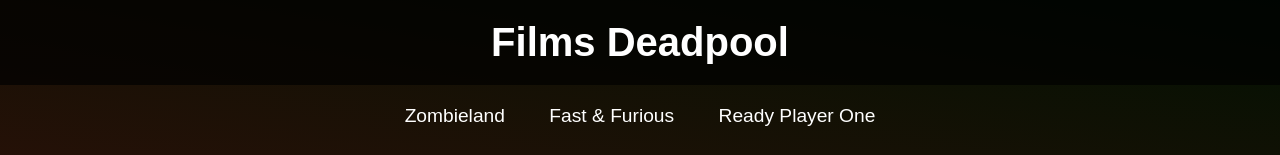
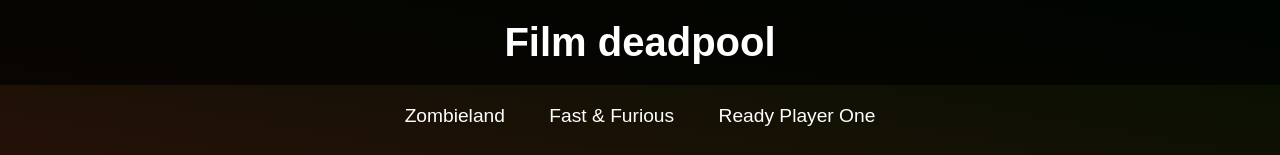
Before and after one commit to Gibiere/projet, a plain HTML site: page deadpool.html in a window 1280 px wide. Shown: the top 155 px of the page. Drawn offline with Linux system fonts and the light colour scheme.

Commit message:
Update deadpool.html

```diff
--- a/deadpool.html
+++ b/deadpool.html
@@ -8,8 +8,9 @@
 </head>
 <body>
     <header class="header">
-        <h1>Films Deadpool</h1>
+        <h1>Film deadpool</h1>
     </header> <!-- Correction de la balise de fermeture -->
+
     <main class="main-content">
         <nav class="navbar">
             <a href="zombieland.html">Zombieland</a>
```
